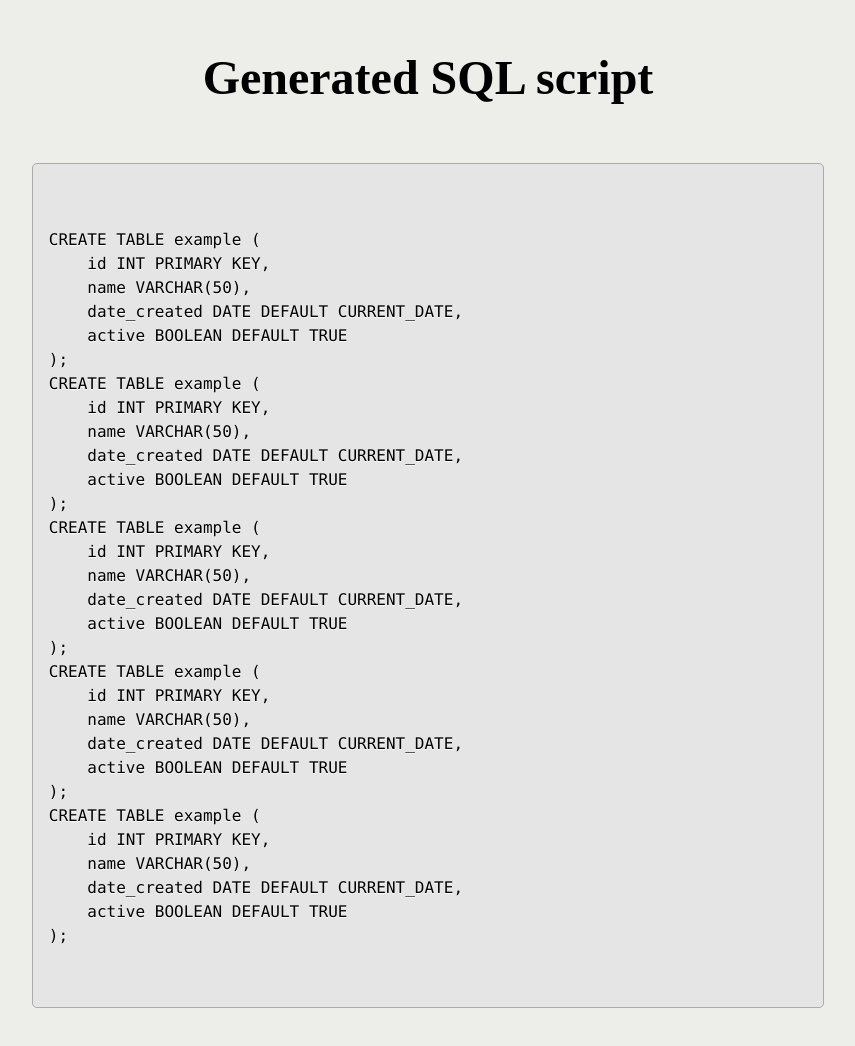
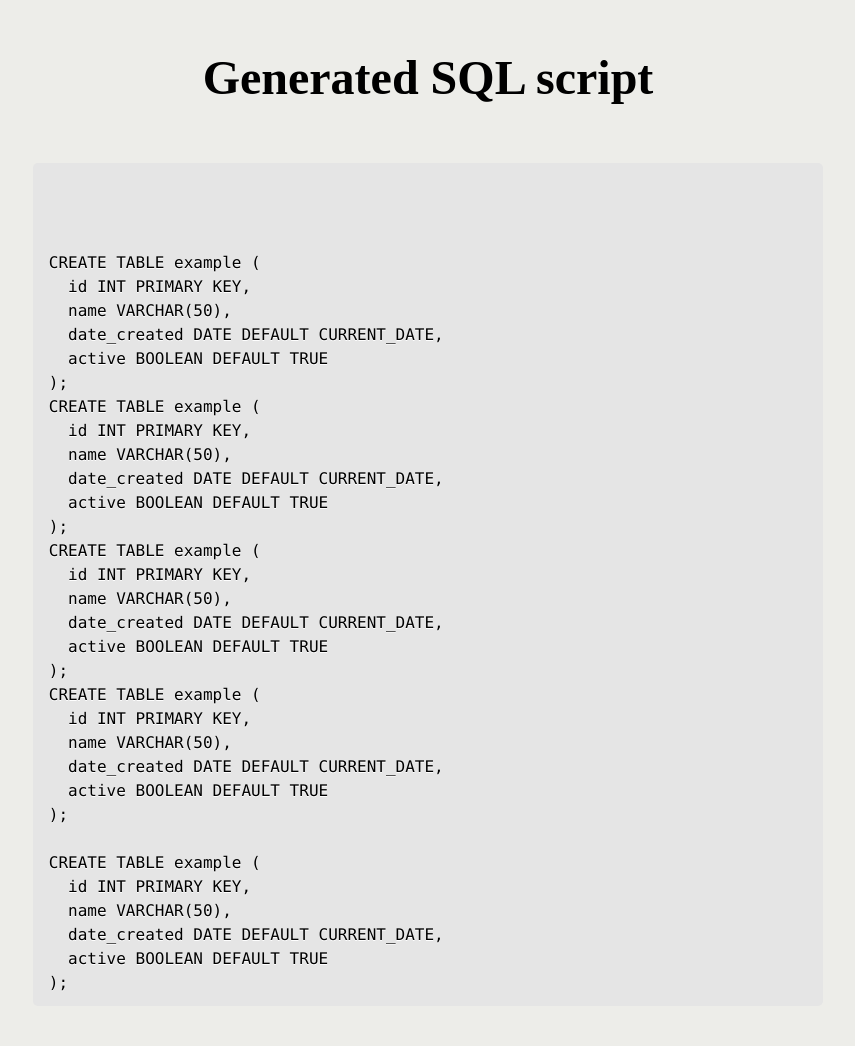
Before and after one commit to fayfay00/genrate_code_from_uml_diagram, a Django app: template templates/generated.html in a window 1280 px wide. Shown: the top 1046 px of the page, without its empty margins (212-1067 px from the left). Run offline with Django 4.2, Linux system fonts and the light colour scheme; the template is opened without the code that fills it, so the values that code supplies are empty; some libraries are stand-ins or nearby versions.

Commit message:
adding some css

```diff
--- a/templates/generated.html
+++ b/templates/generated.html
@@ -8,7 +8,6 @@
     />
 
     <style>
-
       ::-webkit-scrollbar {
         width: 8px;
       }
@@ -40,6 +39,11 @@
         height: 60vh;
         overflow-y: scroll;
       }
+      pre,
+      code {
+        border: none;
+        outline: none;
+      }
       pre.language-sql {
         background-color: #e5e5e5;
       }
@@ -61,7 +65,8 @@
     <h1>Generated SQL script</h1>
     <div style="display: flex; justify-content: center">
       <pre>
-		<code class="language-sql" contenteditable>
+		<code class="language-sql" contenteditable="true"  >
+
 
 CREATE TABLE example (
   id INT PRIMARY KEY,
@@ -87,12 +92,21 @@ CREATE TABLE example (
   date_created DATE DEFAULT CURRENT_DATE,
   active BOOLEAN DEFAULT TRUE
 );
+
 CREATE TABLE example (
   id INT PRIMARY KEY,
   name VARCHAR(50),
   date_created DATE DEFAULT CURRENT_DATE,
   active BOOLEAN DEFAULT TRUE
 );
+
+CREATE TABLE example (
+  id INT PRIMARY KEY,
+  name VARCHAR(50),
+  date_created DATE DEFAULT CURRENT_DATE,
+  active BOOLEAN DEFAULT TRUE
+);
+
 	</code>
 </pre>
     </div>
```
Lines whose indentation alone changed are shown as unchanged.
